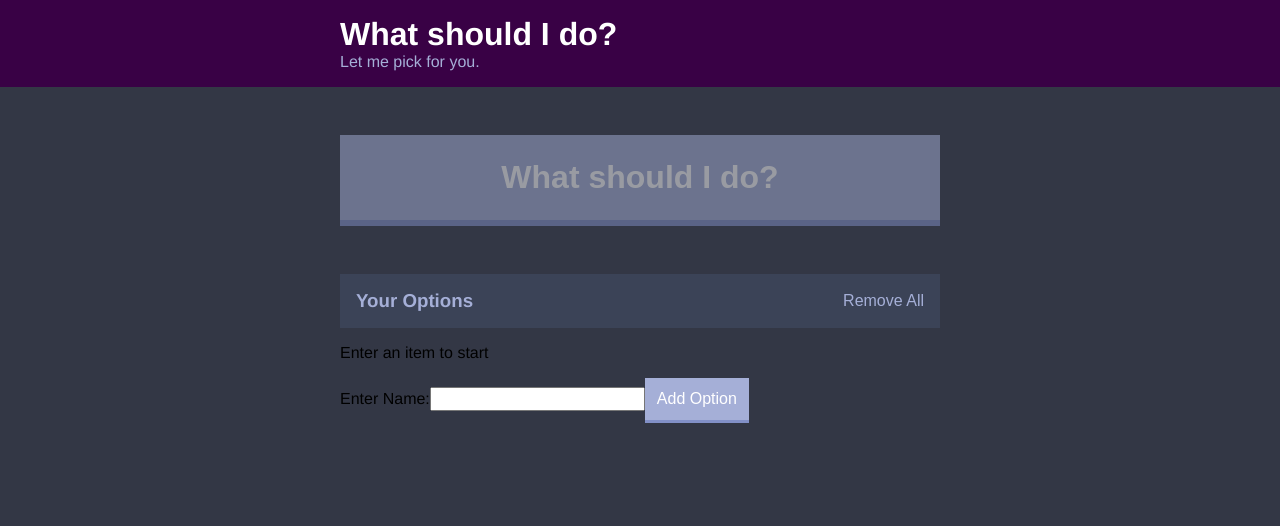
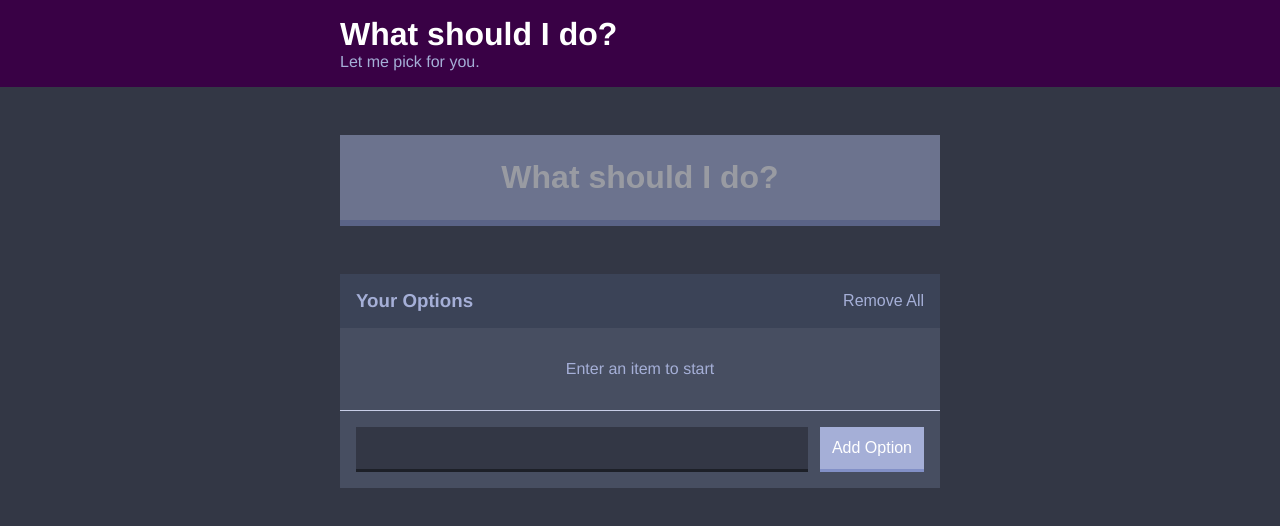
Before and after one commit to vic6/what-to-do, a React app: page / in a window 1280 px wide. Shown: the top 526 px of the page. Built offline with nearby package versions, Linux system fonts and the light colour scheme.

Commit message:
Add form and options styling

```diff
--- a/src/AddOption.jsx
+++ b/src/AddOption.jsx
@@ -16,10 +16,12 @@ class AddOption extends React.Component {
   render() {
     return (
       <div>
-        {this.state.error && <p>{this.state.error}</p>}
-        <form onSubmit={this.handleAddOption}>
-          Enter Name:<input autoComplete="off" type="text" name="option" />
-          <button className='button'>Add Option</button>
+        {this.state.error && <p className='option-form-error'>{this.state.error}</p>}
+        <form
+          className="add-option"
+          onSubmit={this.handleAddOption}>
+          <input className='add-option__input' autoComplete="off" type="text" name="option" />
+          <button className="button">Add Option</button>
         </form>
       </div>
     );
--- a/src/Option.jsx
+++ b/src/Option.jsx
@@ -1,10 +1,12 @@
 import React from "react";
 
 const Option = props => (
-  <div>
-    {props.itemText}
+  <div className="option">
+    <p className="option__text">
+      {props.count}. {props.itemText}
+    </p>
     <button
-      className='button button--link'
+      className="button button--link"
       onClick={event => {
         props.handleDeleteOption(props.itemText);
       }}
--- a/src/Options.jsx
+++ b/src/Options.jsx
@@ -13,11 +13,13 @@ const Options = props => {
           Remove All
         </button>
       </div>
-      {props.options.length === 0 && <p>Enter an item to start</p>}
-      {props.options.map(item => (
+
+      {props.options.length === 0 && <p className='widget--no-items'>Enter an item to start</p>}
+      {props.options.map((item, index) => (
         <Option
           key={item}
           itemText={item}
+          count={index + 1}
           handleDeleteOption={props.handleDeleteOption}
         />
       ))}
--- a/src/WhatToDoApp.jsx
+++ b/src/WhatToDoApp.jsx
@@ -79,12 +79,15 @@ class WhatToDoApp extends React.Component {
             hasOptions={this.state.options.length > 0}
             handlePick={this.handlePick}
           />
+          <div className='widget'>
             <Options
               options={this.state.options}
               handleDeleteOptions={this.handleDeleteOptions}
               handleDeleteOption={this.handleDeleteOption}
             />
             <AddOption handleAddOption={this.handleAddOption} />
+
+          </div>
         </div>
         <OptionModal
           selectedOption={this.state.selectedOption}
--- a/src/styles/base/_settings.scss
+++ b/src/styles/base/_settings.scss
@@ -7,6 +7,7 @@ $blue: #3b4357;
 $green: #3bde50;
 $orange: orange;
 $purple: purple;
+$options-background: #474e61;
 
 // Spacing
 $s-size: 1.2rem;
--- /dev/null
+++ b/src/styles/components/_option-form.scss
@@ -0,0 +1,21 @@
+.option-form-error {
+  color: $light-purple;
+  font-style: italic;
+  padding: 0 $m-size;
+  margin: $m-size 0 0 0;
+}
+
+.add-option {
+  display: flex;
+  padding: $m-size;
+}
+
+.add-option__input {
+  background: $dark-blue;
+  border: none;
+  color: $light-purple;
+  padding: $s-size;
+  border-bottom: .3rem solid darken($dark-blue, 10%);
+  flex-grow: 1;
+  margin-right: $s-size;
+}
--- /dev/null
+++ b/src/styles/components/_option.scss
@@ -0,0 +1,13 @@
+.option {
+  display: flex;
+  justify-content: space-between;
+  padding: $l-size $m-size;
+  border-bottom: 1px solid lighten($light-purple, 10%);
+}
+
+.option__text {
+  color: white;
+  font-weight: 500;
+  font-size: 2rem;
+  margin: 0;
+}
--- a/src/styles/components/_widget.scss
+++ b/src/styles/components/_widget.scss
@@ -1,3 +1,16 @@
+.widget {
+  background: $options-background;
+  margin-bottom: $xl-size;
+}
+
+.widget--no-items {
+  color: $light-purple;
+  margin: 0;
+  padding: $l-size;
+  text-align: center;
+  border-bottom: 1px solid lighten($light-purple, 10%);
+}
+
 .widget-header {
   background: $blue;
   color: $light-purple;
--- a/src/styles/styles.scss
+++ b/src/styles/styles.scss
@@ -3,4 +3,6 @@
 @import './components/header';
 @import './components/container';
 @import './components/button';
-@import './components/widget'
+@import './components/widget';
+@import './components/option';
+@import './components/option-form';
```
Lines whose indentation alone changed are shown as unchanged.
